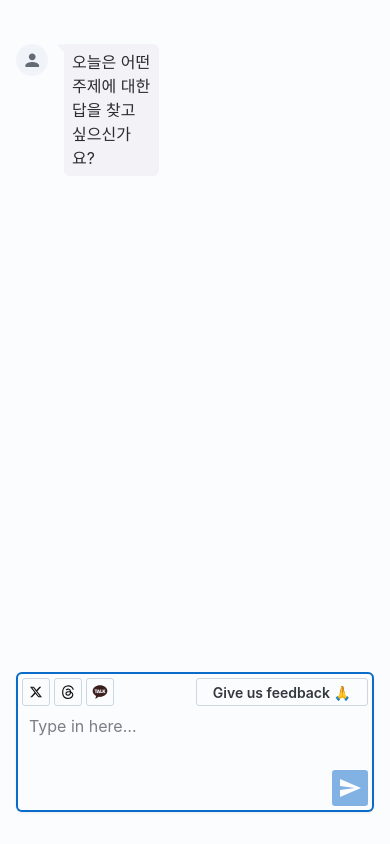
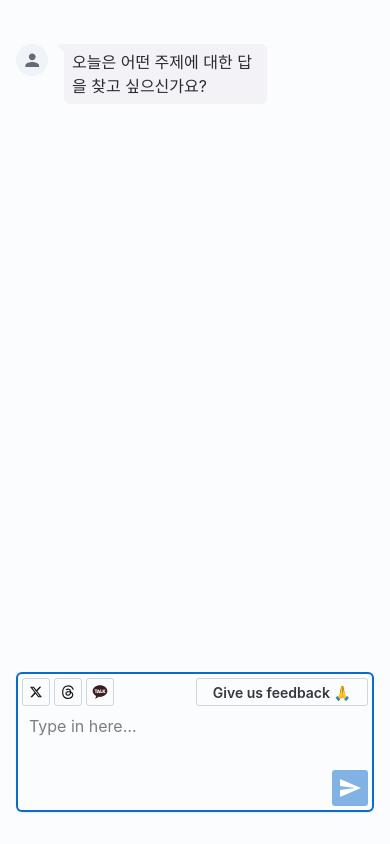
Before and after one commit to Jxxunnn/nextjs-taro-demo, a Next.js app: page /chat in a window 390 px wide. Built offline with nearby package versions, Linux system fonts and the light colour scheme.

Commit message:
feat: 모바일 사이즈 말풍선 최대 너비 조정

```diff
--- a/src/app/chat/_components/ChatList/index.tsx
+++ b/src/app/chat/_components/ChatList/index.tsx
@@ -19,7 +19,10 @@ export default function ChatList({ chatList }: ChatListProps) {
           <Box
             key={chat.id}
             alignSelf="flex-end"
-            maxWidth="40%"
+            maxWidth={{
+              xs: '70%',
+              sm: '40%',
+            }}
             width="fit-content"
             marginTop={index > 0 && chatList[index - 1].isSender === chat.isSender ? '6px' : '12px'}
           >
@@ -28,7 +31,10 @@ export default function ChatList({ chatList }: ChatListProps) {
         ) : (
           <Box
             key={chat.id}
-            maxWidth="40%"
+            maxWidth={{
+              xs: '70%',
+              sm: '40%',
+            }}
             width="fit-content"
             marginTop={index > 0 && chatList[index - 1].isSender === chat.isSender ? '6px' : '12px'}
           >
```
